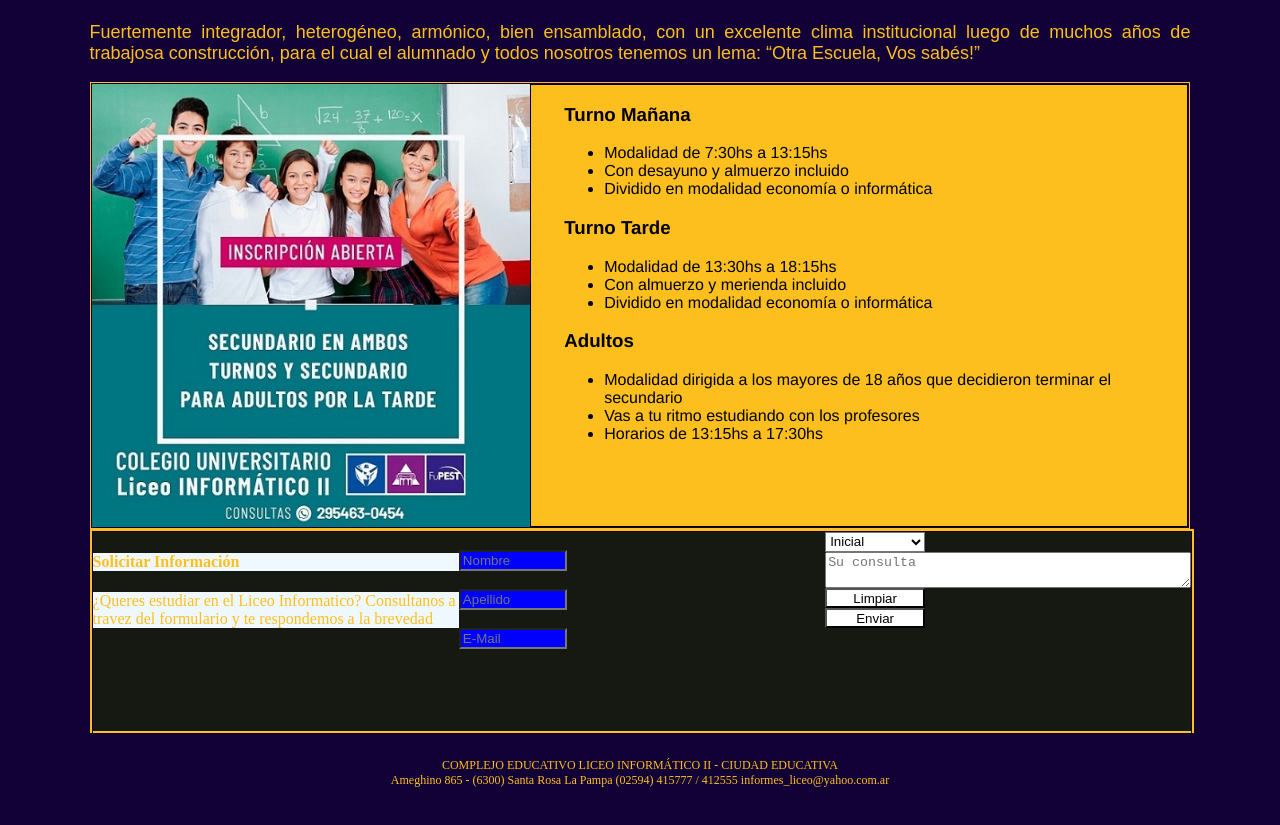
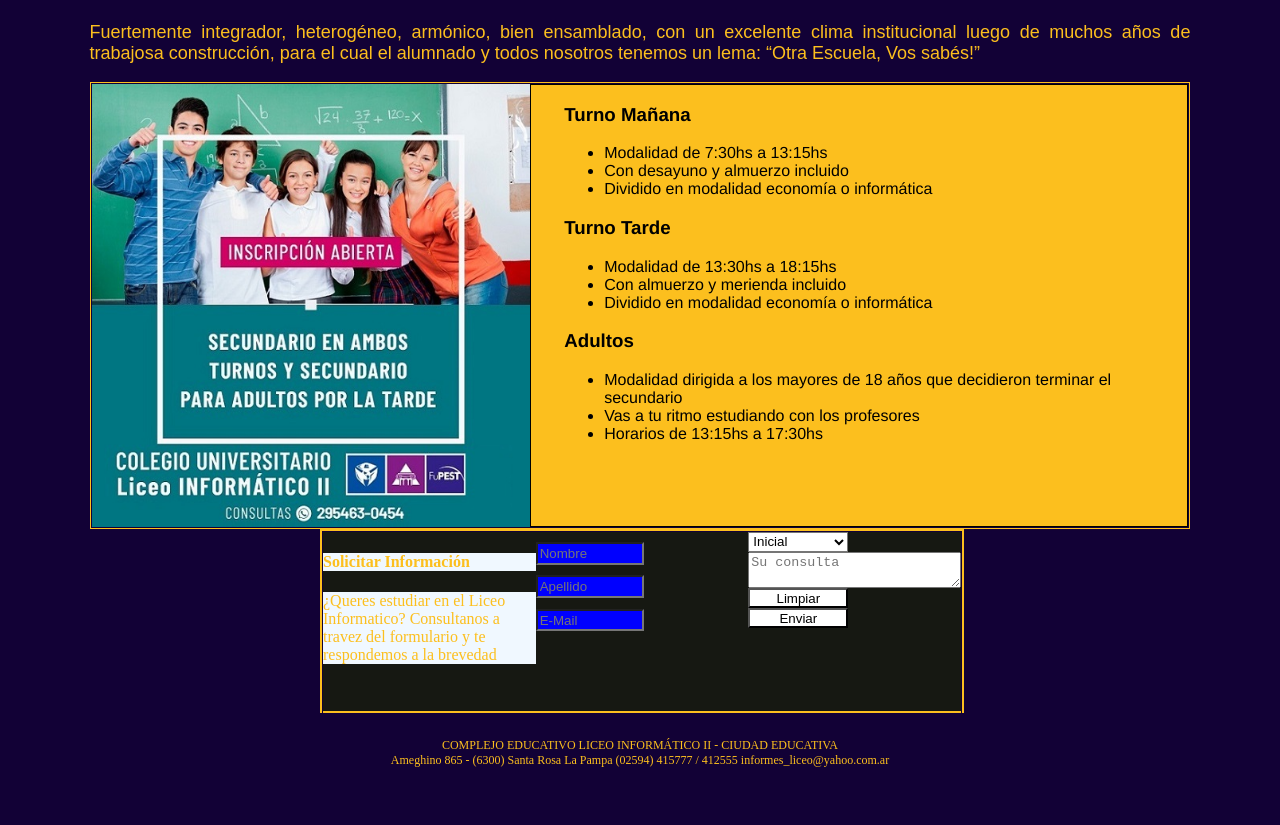
Before and after one commit to Ticho27/proyectoCoder, a plain HTML site: page Nmedio.html in a window 1280 px wide. Shown: the part 145-970 px from the top of the page. Drawn offline with Linux system fonts and the light colour scheme.

Commit message:
pruebas de form

```diff
--- a/estilos.css
+++ b/estilos.css
@@ -216,11 +216,11 @@ body { /*Reset de box modeling de todo el cuerpo*/
 
 .divform{
     background-color: rgb(22, 24, 18);
-    margin-left: 7%;
-    margin-right: 7%;
+    margin-left: 25%;
+    margin-right: 25%;
     border: 2px solid #FCBF1E;
-    height: 200px;
-    width: 86%;
+    height: 180px;
+    width: 50%;
 }
 
 form{ /*Color de la letra de los formularios*/
```
Also changed, not shown: index.html (+1 -1 lines).
